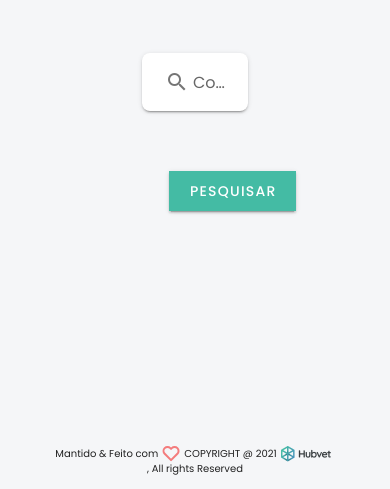
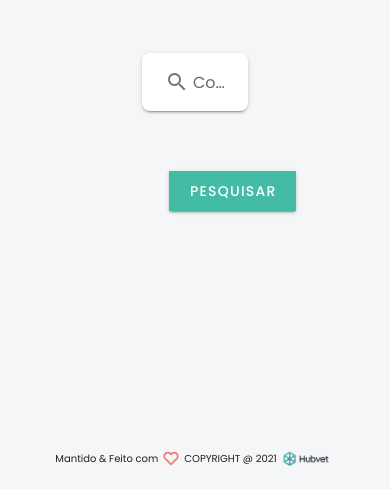
Before and after one commit to juliovt-07/desafio-hubvet, a Vue app: page / in a window 390 px wide. Shown: the part 355-844 px from the top of the page. Built offline with nearby package versions, Linux system fonts and the light colour scheme.

Commit message:
Add responsiveness to the footer

```diff
--- a/src/components/Footer.vue
+++ b/src/components/Footer.vue
@@ -44,4 +44,9 @@
     span
       font-size: 10px
       line-height: 13.5px
+  @media screen and (max-width: 425px)
+    .footer img, .footer svg
+      transform: scale(0.9)
+    .footer span:nth-child(5)
+      display: none
 </style>
```
